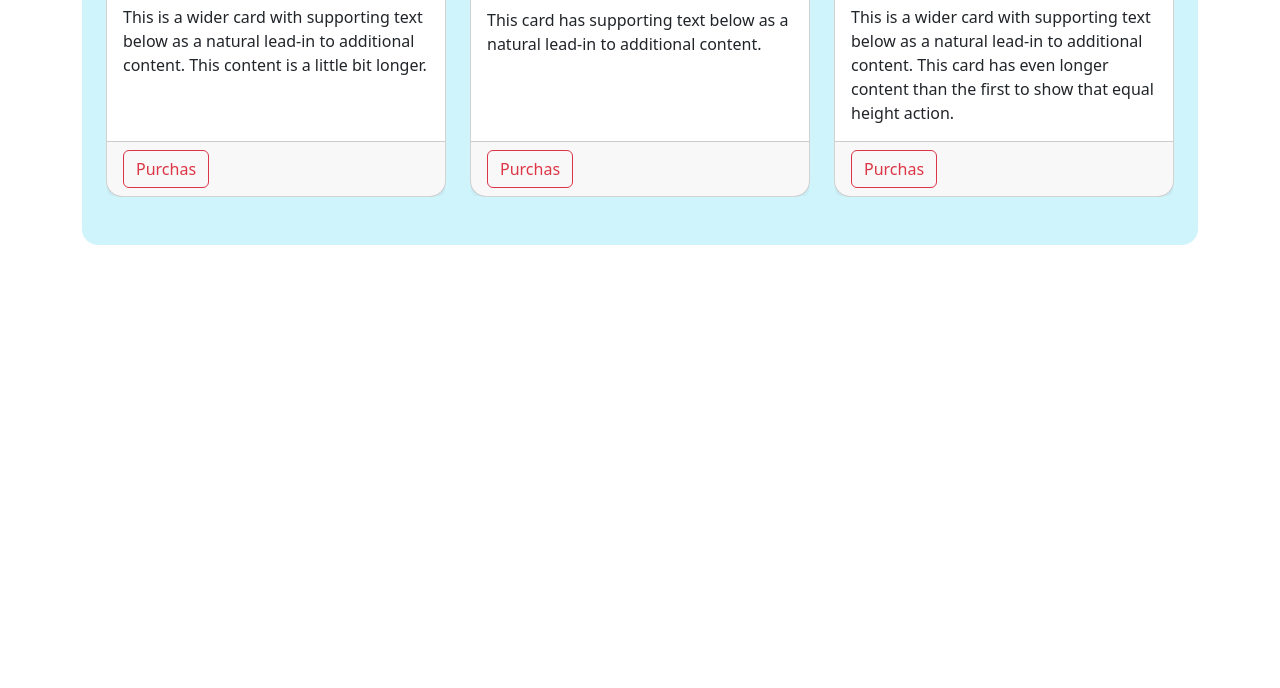
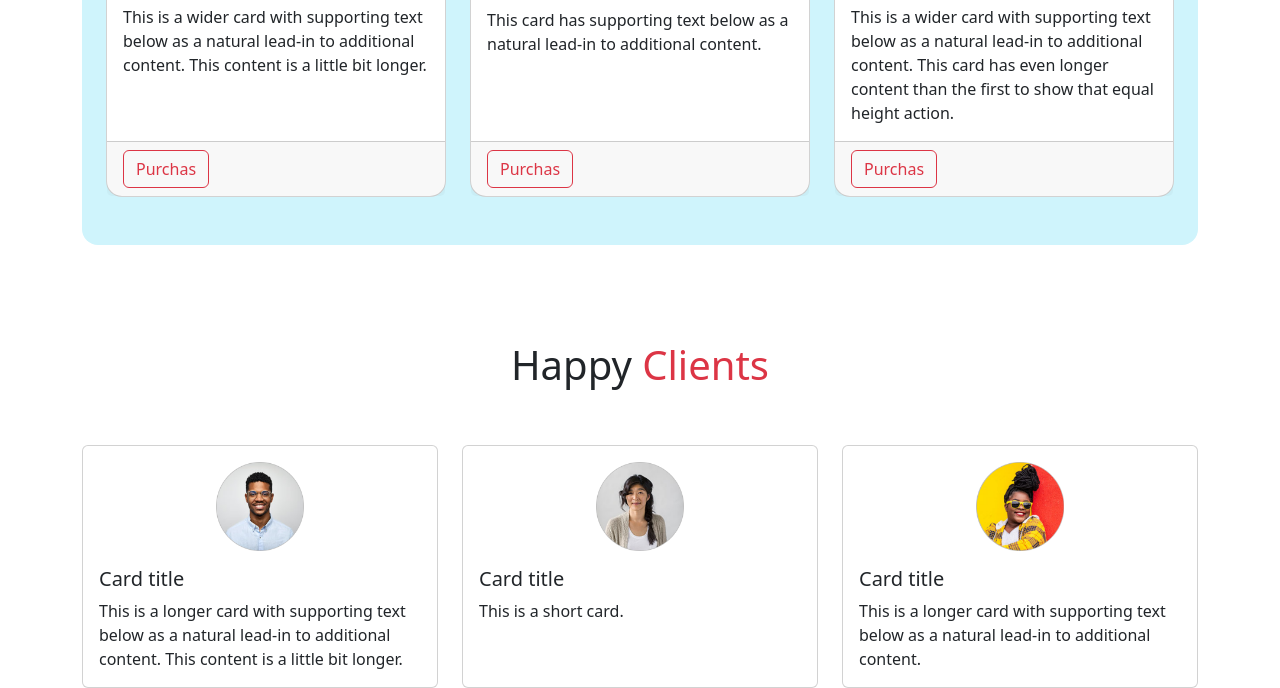
Before and after one commit to mirshad47/bikerz-zone, a plain HTML site: page index.html in a window 1280 px wide. Shown: the part 1436-2124 px from the top of the page. Before the commit the page ends 1681 px from the top, so only its background shows below. Drawn offline with nearby package versions, Linux system fonts and the light colour scheme.

Commit message:
Update index.html

```diff
--- a/index.html
+++ b/index.html
@@ -265,8 +265,41 @@
 
         <!-- happy client section -->
 
-        <section>
+        <section class="mt-5">
+            <h1 class="text-center py-5">Happy <span class="text-danger">Clients</span></h1>
 
+            <div class="row row-cols-1 row-cols-md-3 g-4">
+                <div class="col">
+                    <div class="card h-100">
+                        <img src="./images/user-1.png" class="card-img-top w-25 mx-auto mt-3" alt="...">
+                        <div class="card-body">
+                            <h5 class="card-title">Card title</h5>
+                            <p class="card-text">This is a longer card with supporting text below as a natural lead-in
+                                to additional content. This content is a little bit longer.</p>
+                        </div>
+                    </div>
+                </div>
+                <div class="col">
+                    <div class="card h-100">
+                        <img src="./images/user-2.png" class="card-img-top w-25 mx-auto mt-3" alt="...">
+                        <div class="card-body">
+                            <h5 class="card-title">Card title</h5>
+                            <p class="card-text">This is a short card.</p>
+                        </div>
+                    </div>
+                </div>
+                <div class="col">
+                    <div class="card h-100">
+                        <img src="./images/user-3.png" class="card-img-top w-25 mx-auto mt-3" alt="...">
+                        <div class="card-body">
+                            <h5 class="card-title">Card title</h5>
+                            <p class="card-text">This is a longer card with supporting text below as a natural lead-in
+                                to additional content.</p>
+                        </div>
+                    </div>
+                </div>
+
+            </div>
         </section>
     </main>
 
```
